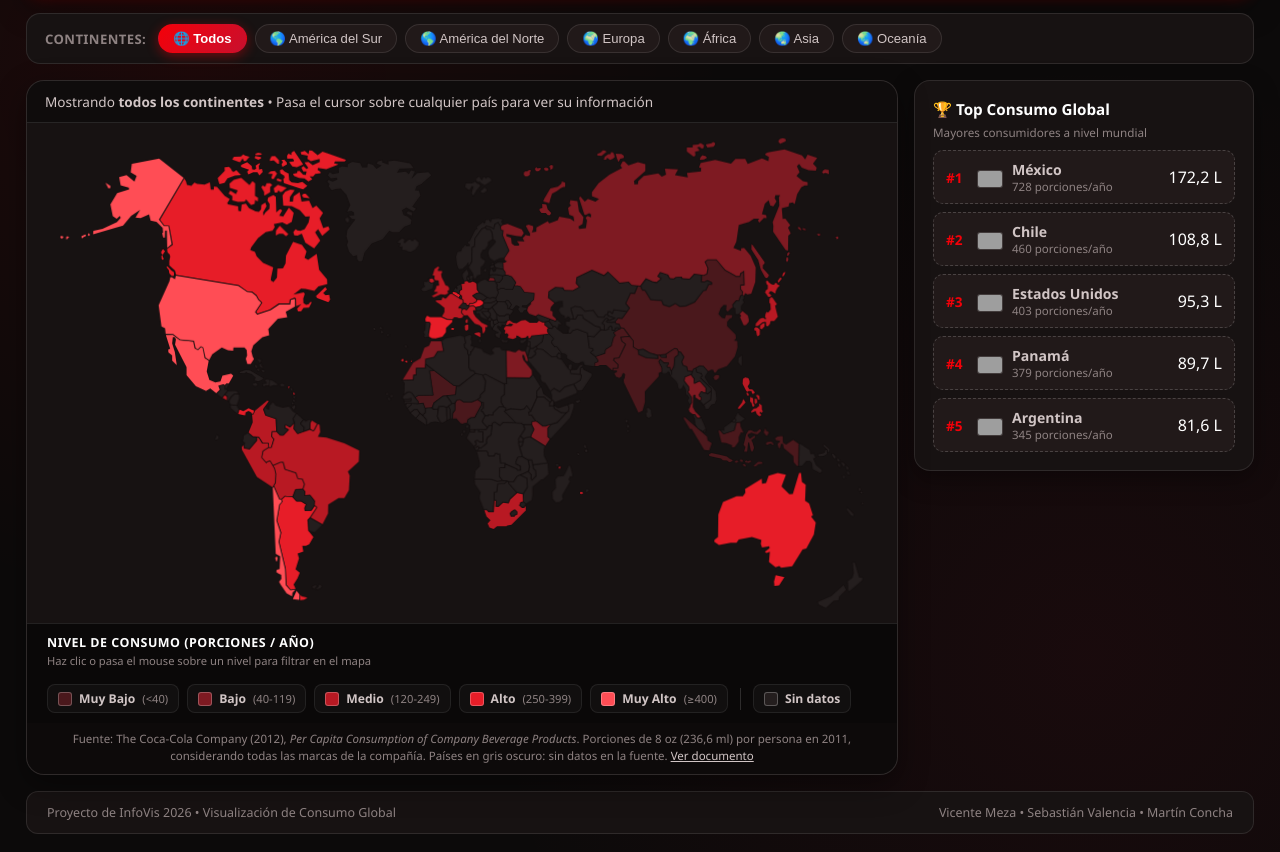
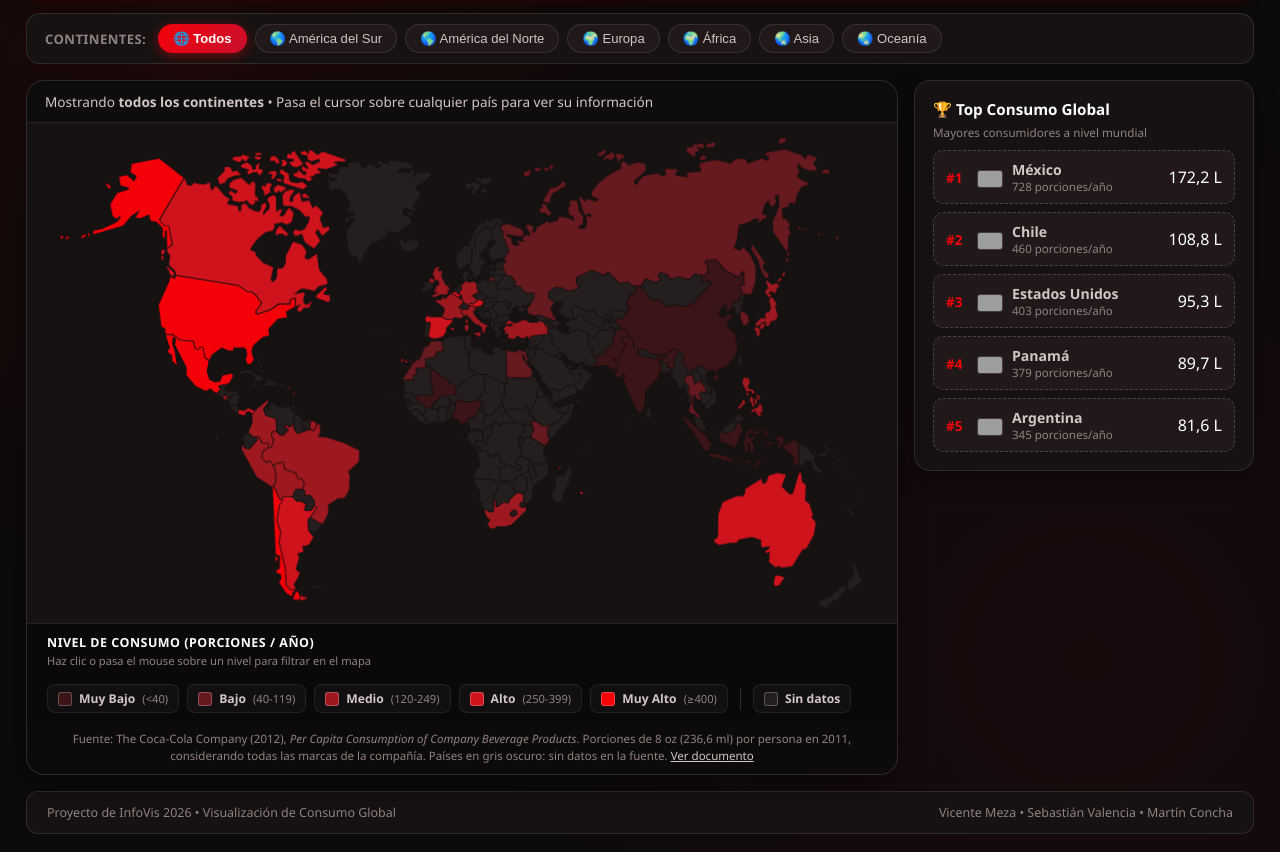
Before and after one commit to vm-gonzalez/proyecto_infovis2026, a plain HTML site: page index.html in a window 1280 px wide. Shown: the part 116-968 px from the top of the page. Drawn offline with Linux system fonts and the light colour scheme; grey boxes are pictures that could not be loaded.

Commit message:
style(palette): calibrar escala de rojo con maxima saturacion en rojo Coca-Cola puro para consumo muy alto

```diff
--- a/css/styles.css
+++ b/css/styles.css
@@ -21,12 +21,12 @@
     --text-muted: #8E8282;
     --font-family: 'Segoe UI', -apple-system, BlinkMacSystemFont, Roboto, Helvetica, Arial, sans-serif;
 
-    /* Colores del Choropleth (Escala Secuencial Monocromática Rojo Coca-Cola) */
-    --tier-muy-alto: #FF4D55;
-    --tier-alto:     #E71D28;
-    --tier-medio:    #B81923;
-    --tier-bajo:     #7E1A22;
-    --tier-muy-bajo: #4A181C;
+    /* Colores del Choropleth (Escala Secuencial Monocromática Rojo Coca-Cola - Calibrada por Saturación) */
+    --tier-muy-alto: #F40009;
+    --tier-alto:     #CF131C;
+    --tier-medio:    #9E181F;
+    --tier-bajo:     #66191E;
+    --tier-muy-bajo: #3A1417;
     --tier-sin-datos: #241E1E;
 }
 
--- a/js/data.js
+++ b/js/data.js
@@ -13,11 +13,11 @@
 const CocaColaData = {
     // Categorías de consumo para la visualización (Escala Secuencial Monocromática Rojo Coca-Cola)
     TIERS: {
-        muy_alto: { id: 'muy_alto', label: 'Consumo Muy Alto', range: '≥ 400 porciones/año', color: '#FF4D55' },
-        alto:     { id: 'alto',     label: 'Consumo Alto',     range: '250 - 399 porciones/año', color: '#E71D28' },
-        medio:    { id: 'medio',    label: 'Consumo Medio',    range: '120 - 249 porciones/año', color: '#B81923' },
-        bajo:     { id: 'bajo',     label: 'Consumo Bajo',     range: '40 - 119 porciones/año', color: '#7E1A22' },
-        muy_bajo: { id: 'muy_bajo', label: 'Consumo Muy Bajo', range: '0 - 39 porciones/año',   color: '#4A181C' }
+        muy_alto: { id: 'muy_alto', label: 'Consumo Muy Alto', range: '≥ 400 porciones/año', color: '#F40009' },
+        alto:     { id: 'alto',     label: 'Consumo Alto',     range: '250 - 399 porciones/año', color: '#CF131C' },
+        medio:    { id: 'medio',    label: 'Consumo Medio',    range: '120 - 249 porciones/año', color: '#9E181F' },
+        bajo:     { id: 'bajo',     label: 'Consumo Bajo',     range: '40 - 119 porciones/año', color: '#66191E' },
+        muy_bajo: { id: 'muy_bajo', label: 'Consumo Muy Bajo', range: '0 - 39 porciones/año',   color: '#3A1417' }
     },
 
     // Diccionario completo de nombres de países en español (180 países del SVG)
```
